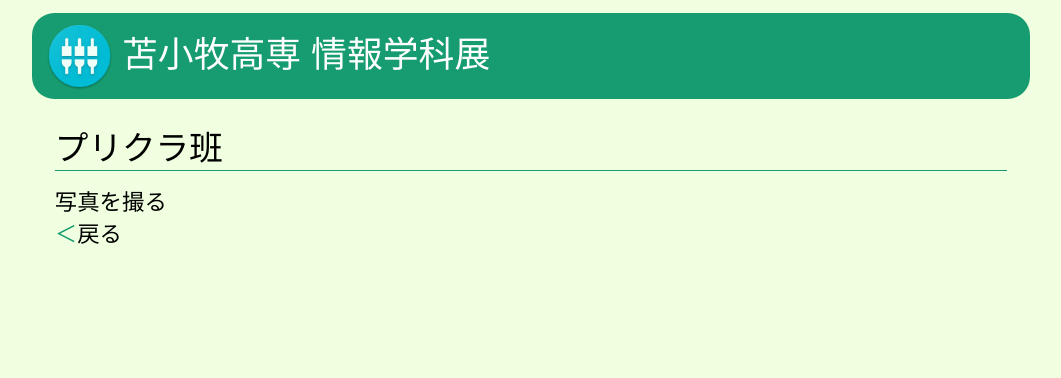
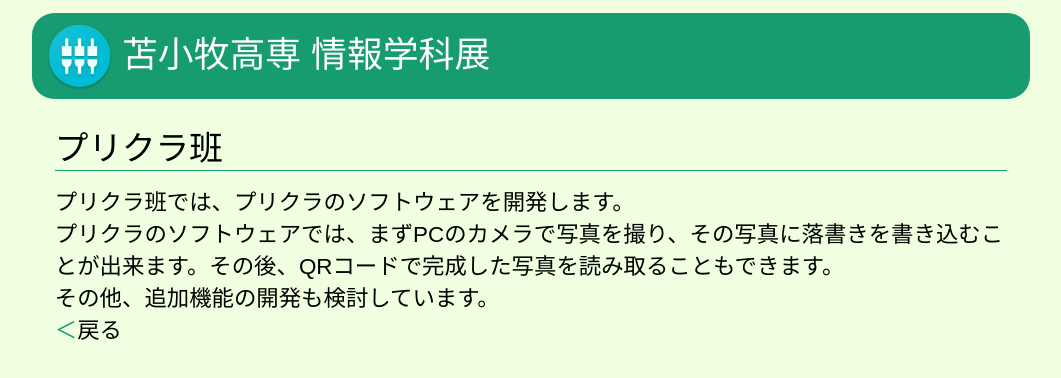
Before and after one commit to tomakosen-gakkaten/website, a React (Create React App) app: page /website/puri in a window 1280 px wide. Shown: the top 378 px of the page, without its empty margins (109-1170 px from the left). Built offline with nearby package versions, Linux system fonts and the light colour scheme; a web font is replaced by a local one.

Commit message:
プリクラ班のページの内容追加

```diff
--- a/src/pages/group/Puri.tsx
+++ b/src/pages/group/Puri.tsx
@@ -5,7 +5,13 @@
     <div id="puri" className="group">
       <h2>プリクラ班</h2>
       <p>
-        写真を撮る
+        プリクラ班では、プリクラのソフトウェアを開発します。
+      </p>
+      <p>
+        プリクラのソフトウェアでは、まずPCのカメラで写真を撮り、その写真に落書きを書き込むことが出来ます。その後、QRコードで完成した写真を読み取ることもできます。
+      </p>
+      <p>
+        その他、追加機能の開発も検討しています。
       </p>
       <BackToTop />
     </div>
```
